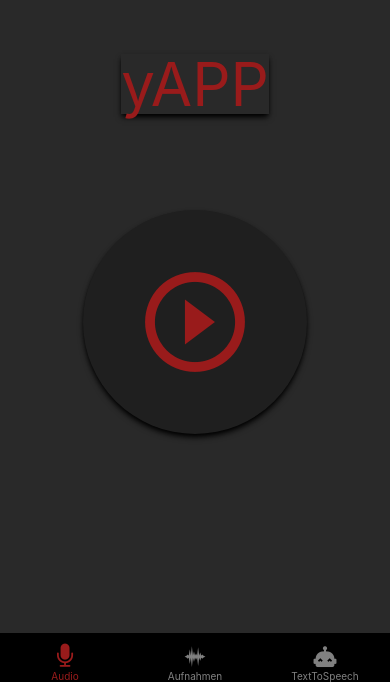
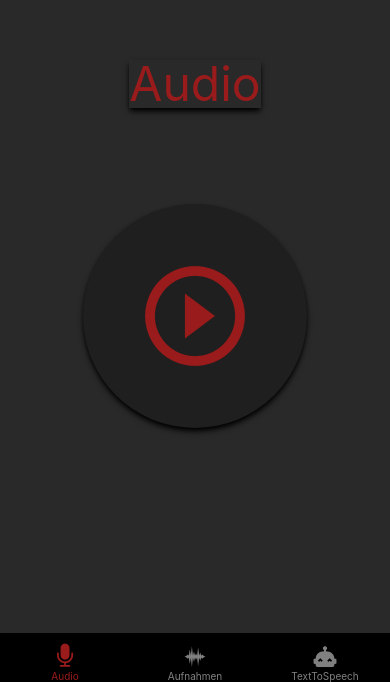
Before and after one commit to evanlueber/M335_Project, a React Native app in the folder m335-final-project/: screen / in a window 390 px wide. Shown: the part 162-844 px from the top of the page. Built offline with nearby package versions, Linux system fonts and the light colour scheme.

Commit message:
changed everything to german

```diff
--- a/m335-final-project/app/recordings.jsx
+++ b/m335-final-project/app/recordings.jsx
@@ -33,8 +33,8 @@ export default function Recordings() {
   };
   return (
     <View className="flex-1 items-center justify-center bg-[#292929]">
-      <Text className="text-red-800 text-6xl shadow-md shadow-black pt-32 h-1/3">
-        yAPP
+      <Text className="text-red-800 text-5xl shadow-md shadow-black pt-32 h-1/3">
+        Aufnahmen
       </Text>
       <ScrollView className="w-full h-full">
         {recordings.map((recordingLine, index) => {
--- a/m335-final-project/app/voicememo.jsx
+++ b/m335-final-project/app/voicememo.jsx
@@ -53,7 +53,7 @@ export default function Voicememo() {
       sound: sound,
       duration: getDurationFormatted(status.durationMillis),
       file: recording.getURI(),
-      name: `Recording ${recordings.length + 1}`,
+      name: `Aufnahme ${recordings.length + 1}`,
     });
 
     setRecordings(updatedRecordings);
@@ -83,7 +83,7 @@ export default function Voicememo() {
   return (
     <View className="flex-1 items-center justify-center bg-[#292929]">
       <Text className="text-white text-2xl mt-4">{message}</Text>
-      <Text className={"text-red-800 text-6xl shadow-md shadow-black mb-20 " + (recording ? "shadow-red-800" : "")}>yAPP</Text>
+      <Text className={"text-red-800 text-5xl shadow-md shadow-black mb-20 " + (recording ? "shadow-red-800" : "")}>Audio</Text>
       <Pressable
         className={"bg-[#1f1f1f] px-4 py-2 rounded-full mt-4 w-56 h-56 flex justify-center items-center shadow-md shadow-black " + (recording ? "bg-red-800 shadow-red-900" : "")}
         onPress={
```
